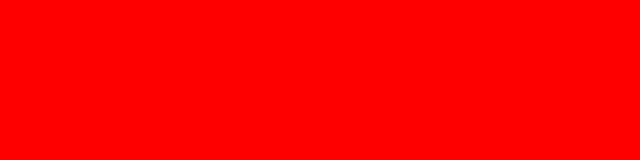
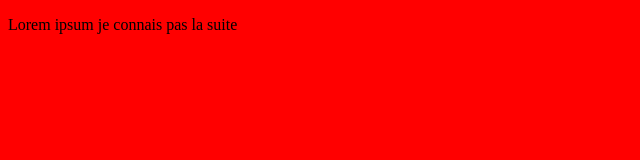
Before and after one commit to maudrchl/hetic-test, a plain HTML site: page index.html in a window 1280 px wide. Shown: the whole page, without its empty margins (0-640 px from the left). Drawn offline with Linux system fonts and the light colour scheme.

Commit message:
paragraphe

```diff
--- a/index.html
+++ b/index.html
@@ -6,6 +6,7 @@
         <meta http-equiv="X-UA-Compatible" content="ie=edge">
         <link rel="stylesheet" href="style.css">
         <title>Document</title>
+        <p>Lorem ipsum je connais pas la suite</p>
     </head>
     <body>
 
```
